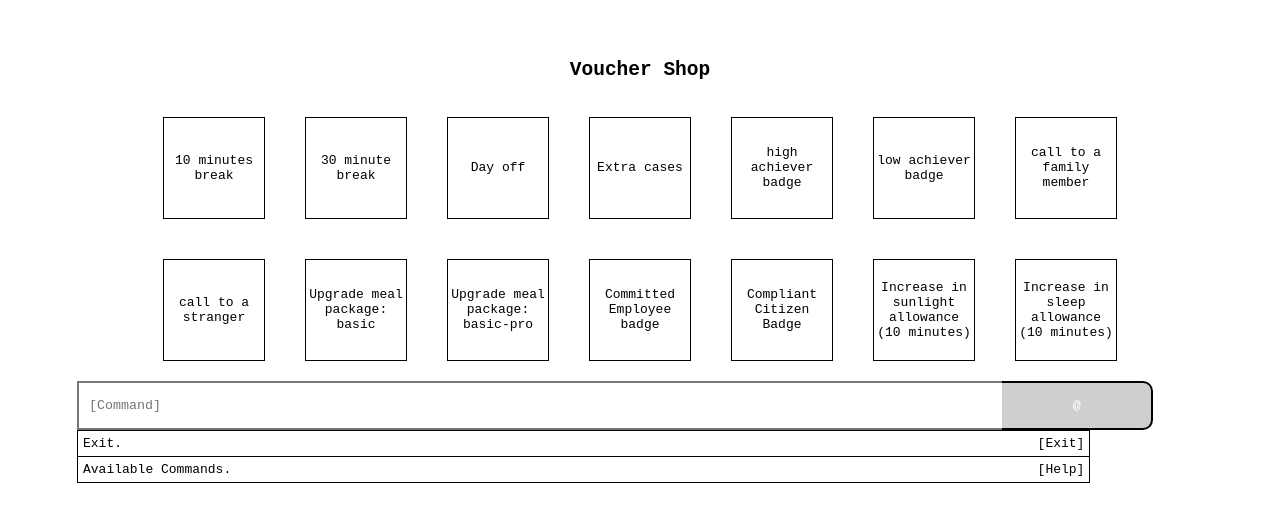
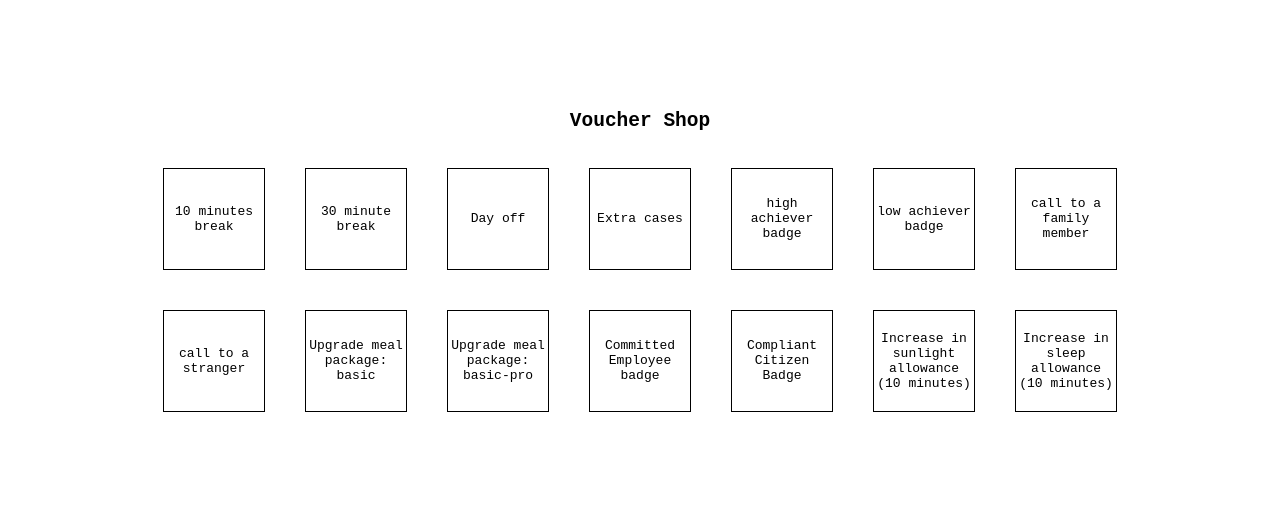
Before and after one commit to lewisPratt/theAdministrator, a React (Vite) app: page /VoucherShop in a window 1280 px wide. Shown: the part 150-672 px from the top of the page. Built offline with nearby package versions, Linux system fonts and the light colour scheme.

Commit message:
feat: implement CurrentSlug context for managing current navigation state and update related components to utilize it

```diff
--- a/src/App.css
+++ b/src/App.css
@@ -761,6 +761,13 @@ Inbox
 /*
 NAV styling
 */
+#slug-p{
+  margin-right:20px;
+  font-size:.7rem;
+}
+#slug-p>span{
+  font-style: italic;
+}
 #nav-text-input {
   height: 25px;
   border: 1px solid #C4C4C0;
--- a/src/App.tsx
+++ b/src/App.tsx
@@ -14,6 +14,8 @@ import type { Dispatch, SetStateAction } from "react";
 import Inbox from "./Inbox";
 import CommandInput from "./CommandInput";
 import NewMessage from "./NewMessage";
+import CurrentSlug from "./CurrentSlug";
+import { CurrentSlugContext } from "./context_providers/CurrentSlugContext";
 interface scoreContextShape {
   scoreState: number;
   setScoreState: Dispatch<SetStateAction<number>>;
@@ -22,6 +24,11 @@ interface adminContextShape {
   adminName: string;
   setAdminName: Dispatch<SetStateAction<string>>;
 }
+interface currentSlugShape {
+  currentSlug: string;
+  setCurrentSlug: Dispatch<SetStateAction<string>>;
+}
+
 
 function App() {
   // const [typedName, setTypedName] = useState<string>("");
@@ -31,9 +38,11 @@ function App() {
   // const [transcriptRev, setTranscriptRev] = useState<boolean>(false);
   const [scoreState, setScoreState] = useState<number>(0);
   const [instructionsPrompt, setInstructionsPrompt] = useState<boolean>(true);
+  const [currentSlug, setCurrentSlug] = useState<string>("nav.terminal")
 
   const adminContextValue: adminContextShape = { adminName, setAdminName };
   const scoreContextValue: scoreContextShape = { scoreState, setScoreState };
+  const currentSlugContextValue: currentSlugShape = { currentSlug, setCurrentSlug };
 
   //if user dismissed the message notification then logged out and logged back in, show the message notification again
   //ensures a consistent approach if user logs out and back in with the same or different username.
@@ -53,12 +62,14 @@ function App() {
               <LoaderCircle className="loader" />
             </p>
           ) : (
+            <CurrentSlugContext value={currentSlugContextValue}>
             <AdminContext value={adminContextValue}>
               <ScoreContext value={scoreContextValue}>
                 <nav>
                   {adminName != "" && (
                     <>
-                      <CommandInput />
+                      <CurrentSlug pageName={currentSlug} />
+                      <CommandInput adminNameSetter={setAdminName} />
                       <ScoreTracker scoreState={scoreState} />
                     </>
                   )}
@@ -81,6 +92,7 @@ function App() {
                 </div>
               </ScoreContext>
             </AdminContext>
+            </CurrentSlugContext>
           )}
         </BrowserRouter>
       </div>
--- a/src/CommandCentre.tsx
+++ b/src/CommandCentre.tsx
@@ -3,7 +3,7 @@ import { ChevronRightCircle, LoaderCircle } from "lucide-react";
 import LeaveReq from "./LeaveReq";
 import { useNavigate } from "react-router-dom";
 import { AdminContext } from "./context_providers/AdminContext";
-import NewMessage from "./NewMessage";
+import { CurrentSlugContext } from "./context_providers/CurrentSlugContext";
 
 export default function CommandCentre() {
   const [loadingState, setLoadingState] = useState<boolean>(true);
@@ -11,7 +11,7 @@ export default function CommandCentre() {
   const [leaveReq, setLeaveReq] = useState<boolean>(false);
   const [errorState, setErrorState] = useState<boolean>(false);
   const { adminName, setAdminName } = useContext(AdminContext);
-
+  const {currentSlug, setCurrentSlug} = useContext(CurrentSlugContext)
   const navigate = useNavigate();
 
   //turn off loading indicator after set interval
@@ -24,15 +24,19 @@ export default function CommandCentre() {
     switch (typedCommand) {
       case "nav.work":
         navigate("/workDes");
+        setCurrentSlug("nav.work")
         break;
       case "nav.voucher":
         navigate("/VoucherShop");
+        setCurrentSlug("nav.voucher")
         break;
       case "nav.review":
         navigate("/TranscriptReview");
+        setCurrentSlug("nav.review")
         break;
       case "nav.inbox":
         navigate("/Inbox");
+        setCurrentSlug("nav.inbox")
         break;
       case "request.leave":
         setLeaveReq(true);
--- a/src/CommandInput.tsx
+++ b/src/CommandInput.tsx
@@ -1,10 +1,18 @@
 import { ChevronRightCircle } from "lucide-react";
 import { useNavigate } from "react-router-dom";
-import { useState } from "react";
+import { useState, type Dispatch, type SetStateAction, useContext } from "react";
+import { CurrentSlugContext } from "./context_providers/CurrentSlugContext";
 
-export default function CommandInput() {
+interface CommandInputProps{
+    adminNameSetter: Dispatch<SetStateAction<string>>
+
+}
+
+export default function CommandInput({adminNameSetter} : CommandInputProps) {
   const [typedCommand, setTypedCommand] = useState<string>("");
     const [errorState, setErrorState] = useState<string | null>(null)
+    const {currentSlug, setCurrentSlug} = useContext(CurrentSlugContext)
+
   const navigate = useNavigate();
 
   function handleCommand(e: React.SubmitEvent<HTMLFormElement>) {
@@ -13,23 +21,32 @@ export default function CommandInput() {
     switch (typedCommand) {
       case "nav.work":
         navigate("/workDes");
+        setCurrentSlug("nav.work")
          resetInput(e)
         break;
       case "nav.voucher":
         navigate("/VoucherShop");
+        setCurrentSlug("nav.voucher")
         resetInput(e)
         break;
       case "nav.review":
         navigate("/TranscriptReview");
+        setCurrentSlug("nav.review")
          resetInput(e)
         break;
       case "nav.inbox":
         navigate("/Inbox");
+        setCurrentSlug("nav.inbox")
          resetInput(e)
         break;
-      case "nav.exit":
+      case "nav.terminal":
         navigate("/CommandCentre");
+        setCurrentSlug("nav.terminal")
          resetInput(e)
+        break;
+        case "nav.logout":
+        adminNameSetter("")
+        navigate("/");
         break;
       default:
         resetInput(e)
--- /dev/null
+++ b/src/CurrentSlug.tsx
@@ -0,0 +1,11 @@
+
+interface CurrentSlugProps{
+    pageName: string
+}
+export default function CurrentSlug({pageName}: CurrentSlugProps){
+
+    return (
+        <p id='slug-p'>Current: <span>{pageName}</span> </p>
+    )
+
+}
--- a/src/Inbox.tsx
+++ b/src/Inbox.tsx
@@ -1,4 +1,4 @@
-import { useState, type JSX , useEffect} from "react";
+import { useState, type JSX, useEffect } from "react";
 import spamEmails from "./generator_modules/emailsGenerator";
 import { LoaderCircle } from "lucide-react";
 
@@ -33,7 +33,6 @@ const emails = [
           this decision.
         </p>
         <p className="email-body-p bold">
-          {" "}
           Correctly aligning with the System's appraisal of the Citizen will
           earn you credits, which can be exchanged in the Voucher Terminal.
         </p>
@@ -51,7 +50,7 @@ const emails = [
     message: (
       <>Select a message in the sidebar to read recently received messages</>
     ),
-    sender: "central Admin",
+    sender: "Central Admin",
   },
 ];
 
@@ -165,6 +164,7 @@ export default function Inbox() {
             </div>
           </div>
         </section>
-      )}</>
+      )}
+    </>
   );
 }
--- a/src/TranscriptRev.tsx
+++ b/src/TranscriptRev.tsx
@@ -176,31 +176,7 @@ export default function TranscriptRev() {
         </div>
       </section>
 
-      <form onSubmit={handleCommand}>
-        {errorState && <p>Command Not recognized.</p>}
 
-        <div id="command-input-container">
-          <input
-            type="text"
-            placeholder="[Command]"
-            id="transcript-rev-command"
-            name="command"
-            autoComplete="off"
-            onChange={(e: React.ChangeEvent<HTMLInputElement>) => {
-              setTypedCommand(e.currentTarget.value);
-            }}
-          ></input>
-          <button id="login-submit-button">@</button>
-        </div>
-        <div className="commands-container">
-          <div className="command-container">
-            <p>Exit.</p> <p>[Exit]</p>
-          </div>
-          <div className="command-container">
-            <p>Available Commands.</p> <p>[Help]</p>
-          </div>
-        </div>
-      </form>
 
       </>)}
 
--- a/src/VoucherShop.tsx
+++ b/src/VoucherShop.tsx
@@ -59,31 +59,7 @@ export default function VoucherShop() {
               return <div className="voucher-box">{voucher}</div>;
             })}
           </section>
-          <form onSubmit={handleCommand}>
-            {errorState && <p>Command Not recognized.</p>}
 
-            <div id="command-input-container">
-              <input
-                type="text"
-                placeholder="[Command]"
-                id="transcript-rev-command"
-                name="command"
-                autoComplete="off"
-                onChange={(e: React.ChangeEvent<HTMLInputElement>) => {
-                  setTypedCommand(e.currentTarget.value);
-                }}
-              ></input>
-              <button id="login-submit-button">@</button>
-            </div>
-            <div className="commands-container">
-              <div className="command-container">
-                <p>Exit.</p> <p>[Exit]</p>
-              </div>
-              <div className="command-container">
-                <p>Available Commands.</p> <p>[Help]</p>
-              </div>
-            </div>
-          </form>
         </section>
       )}
     </>
--- /dev/null
+++ b/src/context_providers/CurrentSlugContext.ts
@@ -0,0 +1,11 @@
+import { createContext, type Dispatch, type SetStateAction} from "react";
+interface currentSlugShape {
+  currentSlug: string;
+  setCurrentSlug: Dispatch<SetStateAction<string>>;
+}
+
+
+export const CurrentSlugContext = createContext<currentSlugShape>({
+    currentSlug: "",
+    setCurrentSlug: ()=>{}
+})
```
Lines whose indentation alone changed are shown as unchanged.
